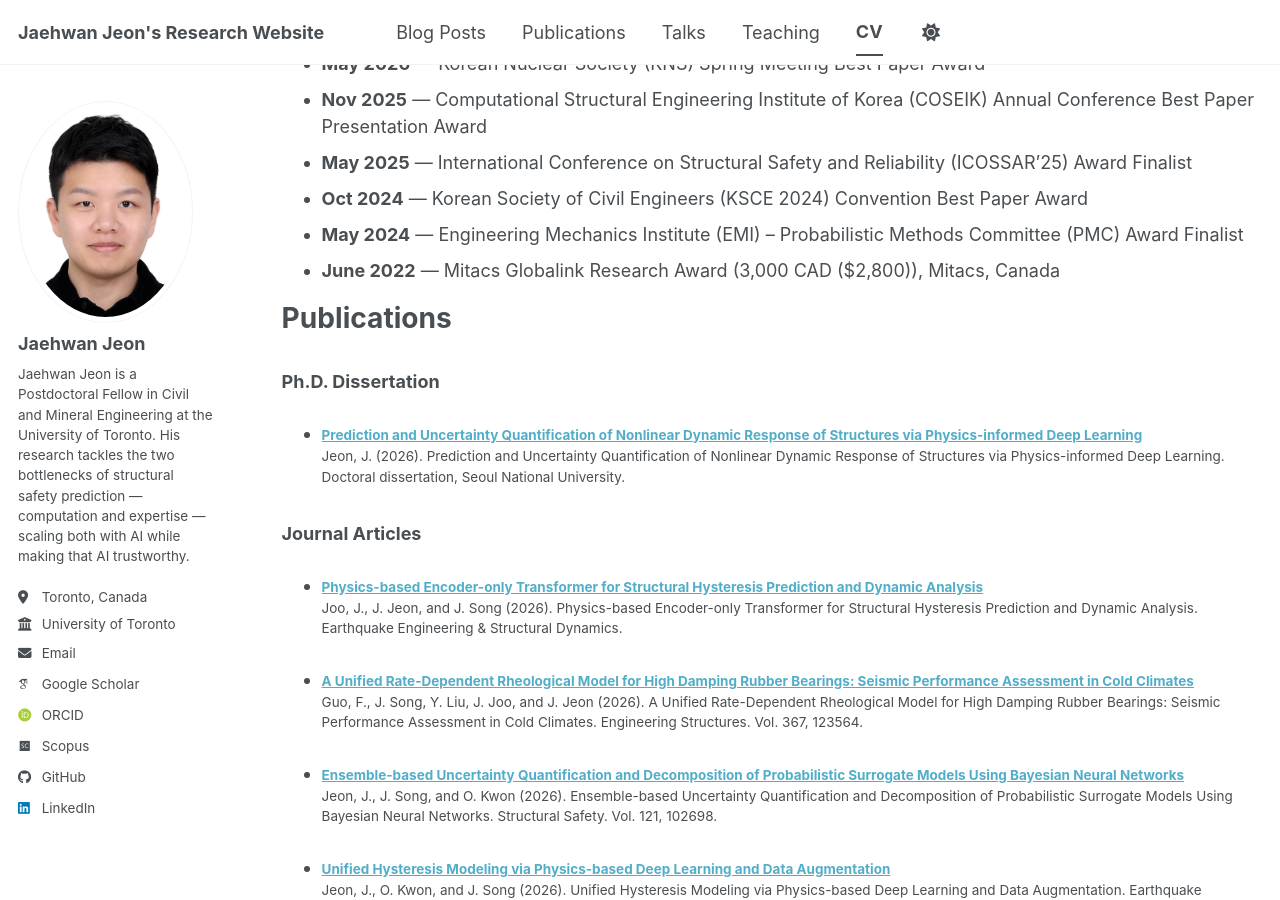
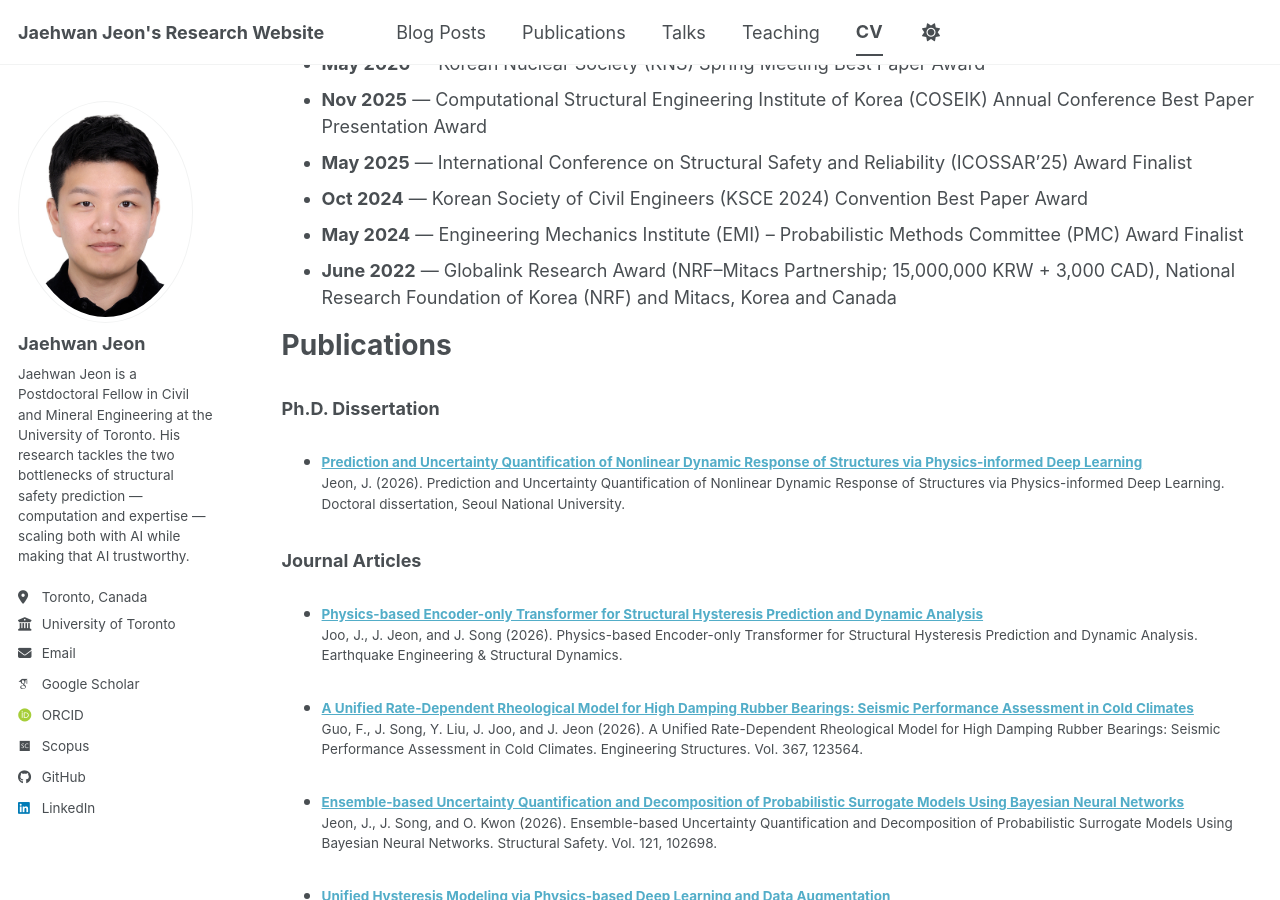
Before and after one commit to JaehwanJeon/JaehwanJeon.github.io, a Jekyll site: the page built from _pages/cv.md, in a window 1280 px wide and 900 px high, scrolled down 519 px. Built offline with Jekyll 4.4.1, drawn with Linux system fonts in a browser that asks for light colours; some web fonts are replaced; a script bundle is joined from its source files by our own code; library files that are not in the unit come from our copies.

Commit message:
fix(cv): correct NRF-Mitacs funding and patent citation

```diff
--- a/_data/cv_extra.yml
+++ b/_data/cv_extra.yml
@@ -63,7 +63,7 @@ scholarships:
     text: "Goal achievements scholarship (3,000,000 KRW ($2,700)), Megastudy Scholarship Foundation, Korea"
 
 patents:
-  - "Jeon, J., J. Song, Kim, D., Lee, Y., Lee, J. (2024), Method, System, and Computer-Readable Recording Medium for Predicting Seismic Response and Non-stationarity of Structures (Patent application No. 1020240192098, South Korea)"
+  - "Song, J., Jeon, J., Kim, D., Lee, Y. and Lee, J. (2024) Method, system and non-transitory computer-readable recording medium for predicting seismic response of structure. (Patent application No. 1020240192098, South Korea)"
   - "J. Song, Jeon, J., Kim, D. (2024), Method, System, and Computer-Readable Recording Medium for Predicting Seismic Response and Non-stationarity of Structures based on a 1D Convolutional Neural Network Model (Patent application No. 1020240192097, South Korea)"
 
 open_source:
--- a/_pages/cv.md
+++ b/_pages/cv.md
@@ -30,7 +30,7 @@ Honors and Awards (Selected)
 * **May 2025** — International Conference on Structural Safety and Reliability (ICOSSAR'25) Award Finalist
 * **Oct 2024** — Korean Society of Civil Engineers (KSCE 2024) Convention Best Paper Award
 * **May 2024** — Engineering Mechanics Institute (EMI) – Probabilistic Methods Committee (PMC) Award Finalist
-* **June 2022** — Mitacs Globalink Research Award (3,000 CAD ($2,800)), Mitacs, Canada
+* **June 2022** — Globalink Research Award (NRF–Mitacs Partnership; 15,000,000 KRW + 3,000 CAD), National Research Foundation of Korea (NRF) and Mitacs, Korea and Canada
 
 {% comment %} TODO: write later — Skills section
 Skills
```
Also changed, not shown: 1 other file.
